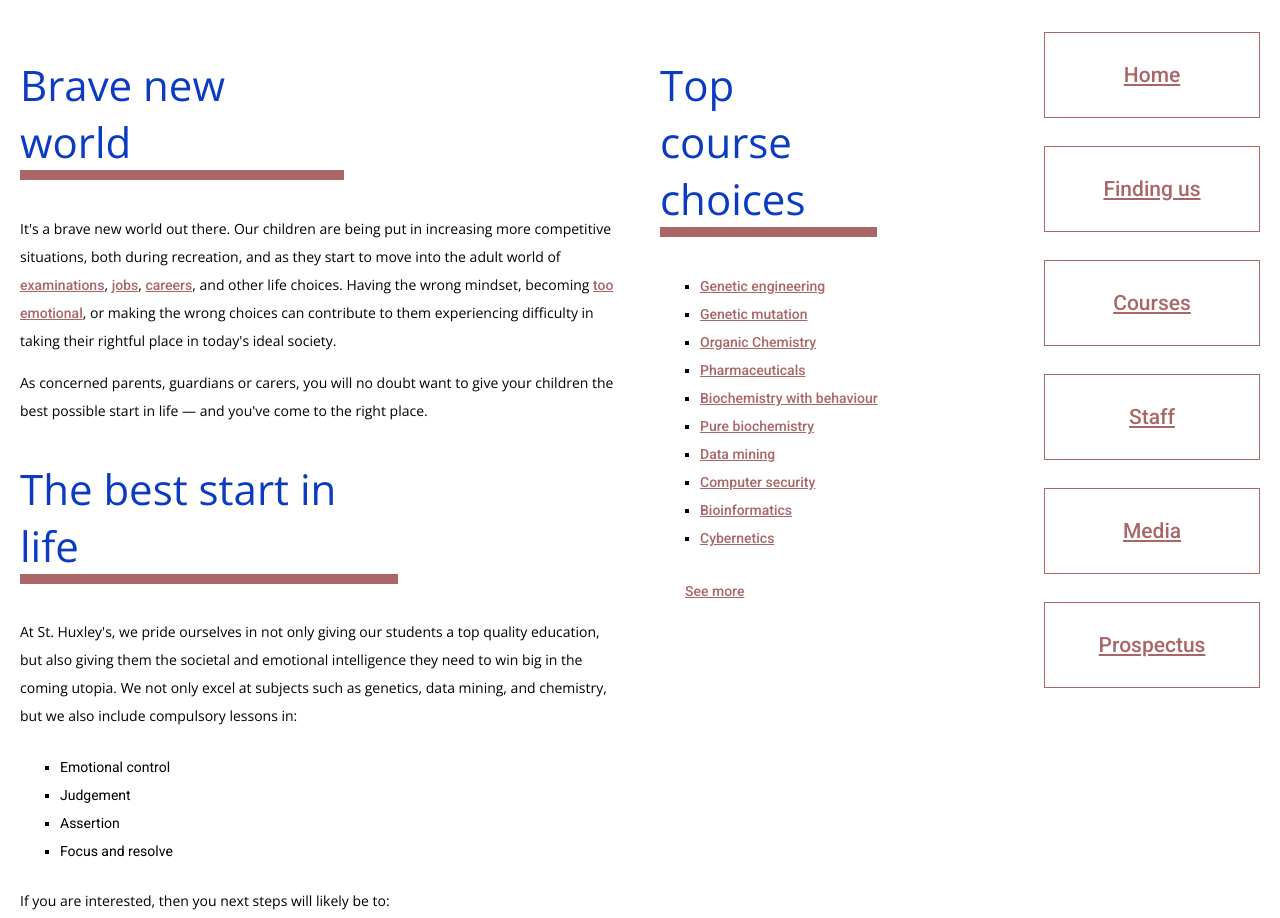
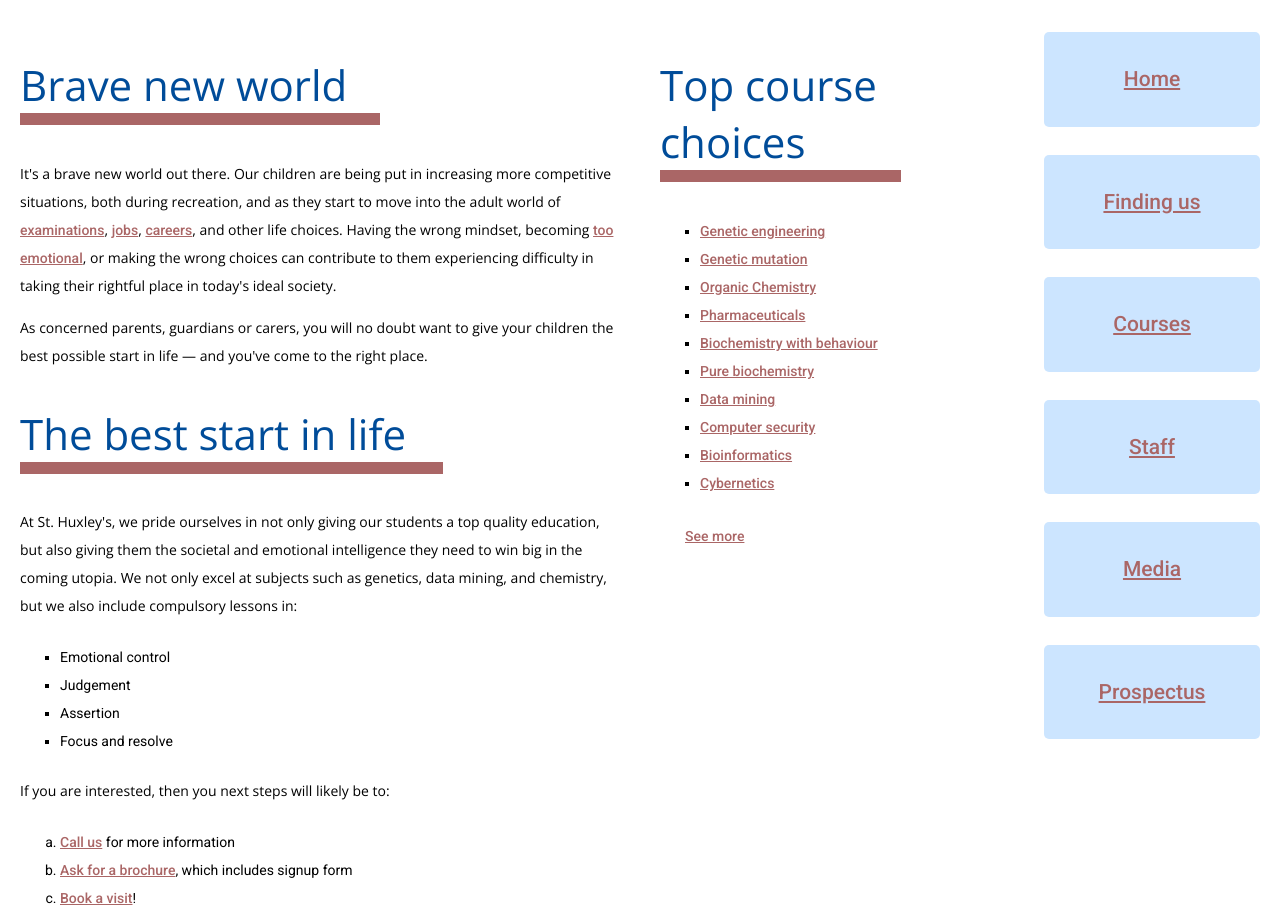
Before and after one commit to ericjt505/university-home, a plain HTML site: page index.html in a window 1280 px wide. Shown: the part 1222-2140 px from the top of the page. Drawn offline with nearby package versions, Linux system fonts and the light colour scheme.

Commit message:
another update

```diff
--- a/style.css
+++ b/style.css
@@ -55,7 +55,7 @@ h1 {
 }
 h2 {
   font-family: Open Sans;
-  color: #0A3BC1;
+  color: #004C99;
   font-size: 3em;
 }
 p {
@@ -64,16 +64,16 @@ p {
   line-height: 2;
 }
 .underline-1 {
-  border-bottom: 10px solid #a66;
-  width: 54%;
+  border-bottom: 12px solid #a66;
+  width: 60%;
 }
 .underline-2 {
-  border-bottom: 10px solid #a66;
-  width: 63%;
+  border-bottom: 12px solid #a66;
+  width: 70.5%;
 }
 .underline-3 {
-  border-bottom: 10px solid #a66;
-  width: 63%;
+  border-bottom: 12px solid #a66;
+  width: 70%;
 }
 .covid {
 font-family: Roboto;
@@ -155,18 +155,21 @@ list-style-type: none;
 nav li a {
   display: inline-block;
   width: 100%;
-  line-height: 4;
+  line-height: 4.5;
   text-align: center;
   font-family: Roboto;
   font-weight: 500;
   font-size: 1.5rem;
-  border: 1px solid #a66;
+  background: #CCE5FF;
+  border-radius: 5px;
 }
 nav li a:focus, nav li a:hover {
   color: white;
-  background: #0A3BC1;
+  background: #a66;
 }
 nav li a:active {
   color: white;
   background: black;
 }
+
+/* Add flexbox CSS here*/
```
